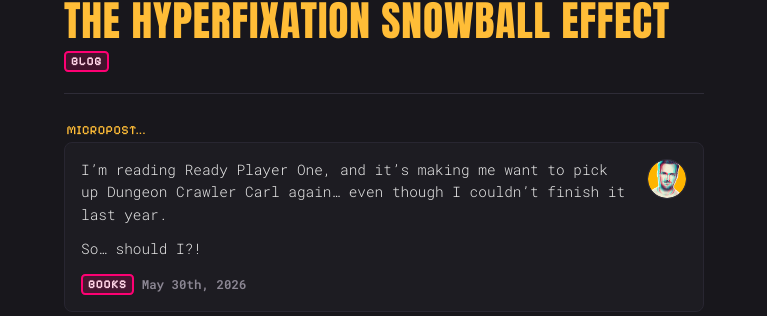
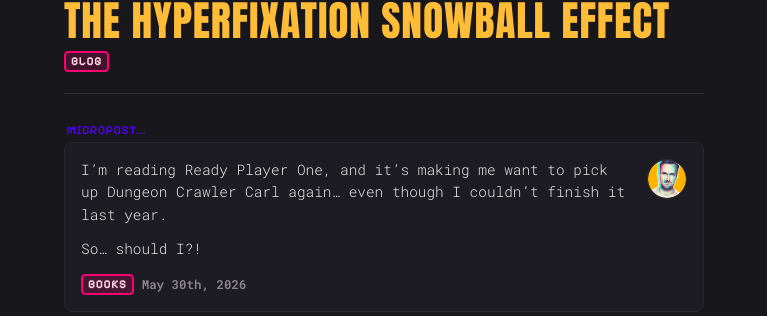
Before and after one commit to Alxndrrr/alexx.fyi, a Jekyll site: the page built from index.md, in a window 1280 px wide. Shown: the part 308-624 px from the top of the page, without its empty margins (256-1023 px from the left). Built offline with Jekyll 4.4.1, drawn with Linux system fonts in a browser that asks for light colours; some web fonts are replaced.

Commit message:
Update _alexx.scss

```diff
--- a/_sass/_alexx.scss
+++ b/_sass/_alexx.scss
@@ -209,7 +209,7 @@ img {
 }
 
 .micro-box__label {
-  color: var(--color-accent-yellow);
+  color: var(--color-accent-purple);
   font-family: var(--font-detail);
   font-size: 0.78rem;
   font-weight: 500;
@@ -388,7 +388,7 @@ img {
 }
 
 .post-card__micro-label {
-  color: var(--color-accent-yellow);
+  color: var(--color-accent-purple);
   font-family: var(--font-detail);
   font-size: 0.78rem;
   font-weight: 500;
```
